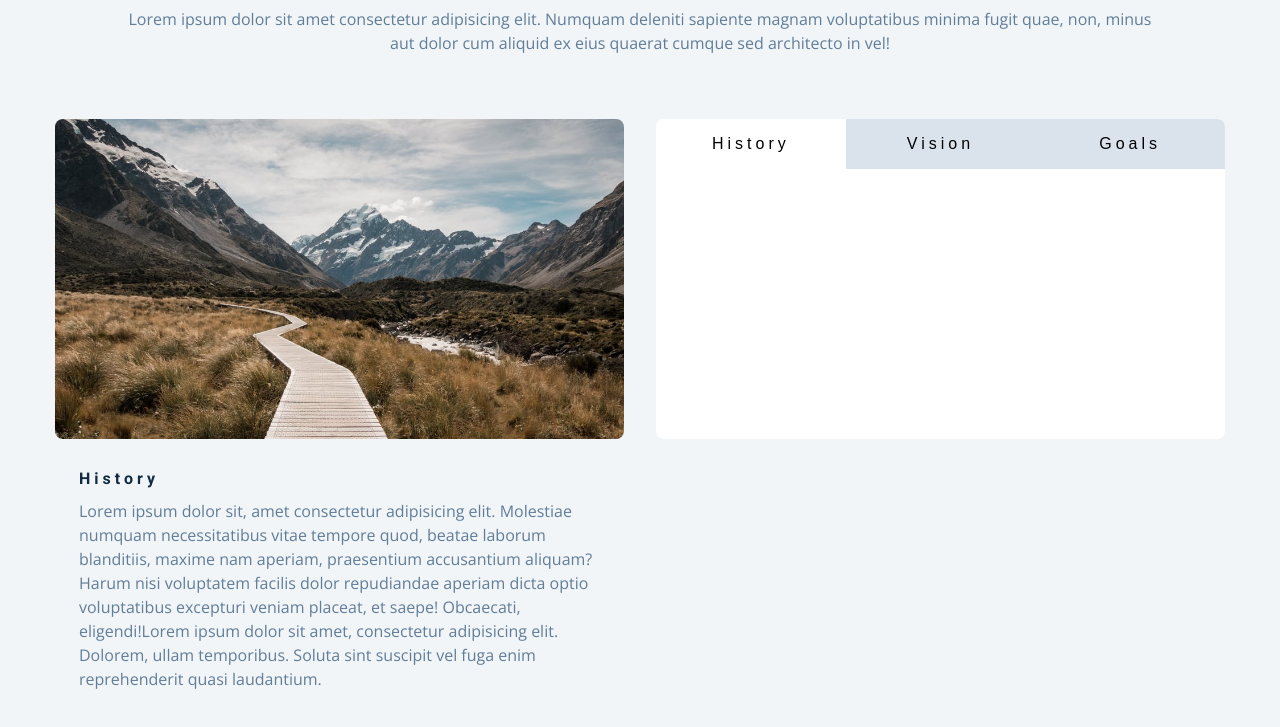
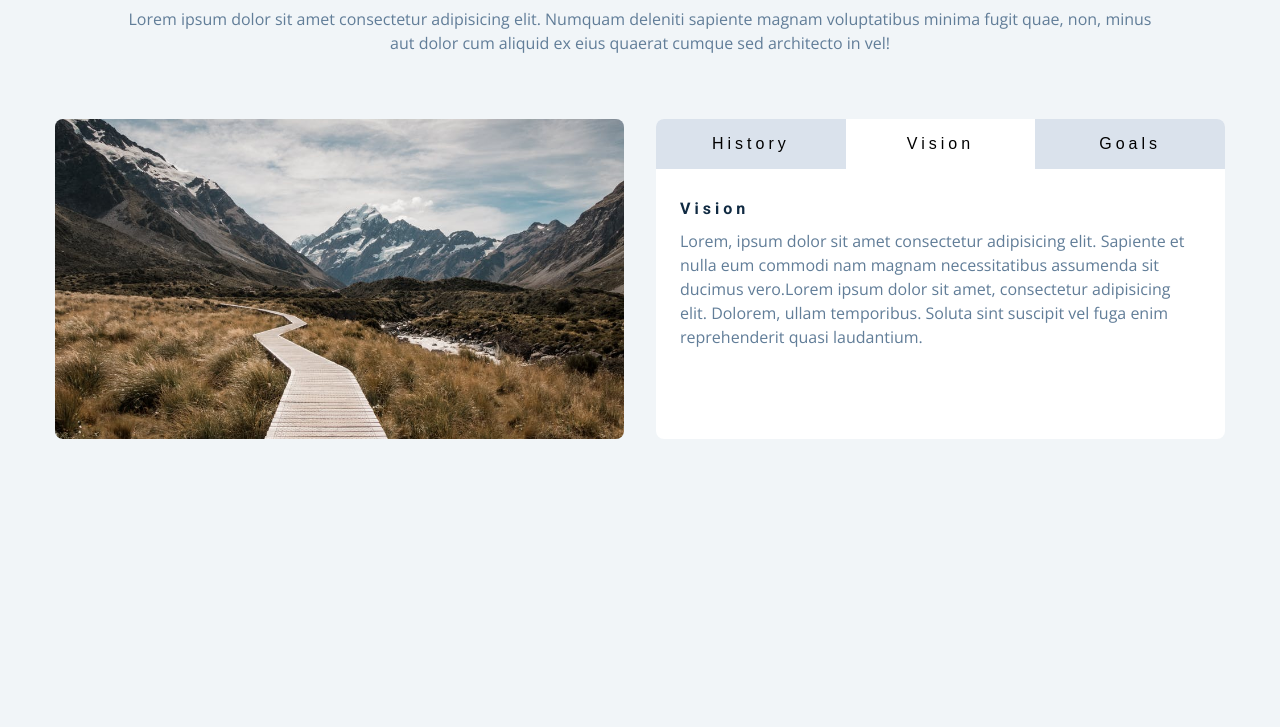
Before and after one commit to NateOs/js-tabs, a plain HTML site: page index.html in a window 1280 px wide. Both pictures are taken after a click on the button "Vision". Shown: the part 45-772 px from the top of the page. Drawn offline with nearby package versions, Linux system fonts and the light colour scheme.

Commit message:
Added CSS Modified HTML

```diff
--- a/app.js
+++ b/app.js
@@ -0,0 +1,20 @@
+const btns  = document.querySelectorAll('.tab-btn')
+const about = document.querySelector('.about')
+const articles = document.querySelectorAll('.content')
+
+about.addEventListener('click', (e) => {
+    const id = e.target.dataset.id
+    if (id) {
+        //remove active from other btns
+        btns.forEach((btn) => {
+            btn.classList.remove('active')
+            e.target.classList.add('active')
+        })
+        //hide other articles
+        articles.forEach((article) => {
+            article.classList.remove('active')
+        })
+        const element = document.getElementById(id)
+        element.classList.add('active')
+    }
+})
--- a/index.html
+++ b/index.html
@@ -25,10 +25,9 @@
             <button class="tab-btn" data-id='vision'>vision</button>
             <button class="tab-btn" data-id='goals'>goals</button>
           </div>
-        </article>
           <article class="about-content">
             <!--single item-->
-          <div class="content active" id='history'>
+            <div class="content" id='history'>
               <h4>History</h4>
               <p>
                 Lorem ipsum dolor sit, amet consectetur adipisicing elit. Molestiae numquam necessitatibus vitae tempore quod, beatae laborum blanditiis, maxime nam aperiam, praesentium accusantium aliquam? Harum nisi voluptatem facilis dolor repudiandae aperiam dicta optio voluptatibus excepturi veniam placeat, et saepe! Obcaecati, eligendi!Lorem ipsum dolor sit amet, consectetur adipisicing elit. Dolorem, ullam temporibus. Soluta sint suscipit vel fuga enim reprehenderit quasi laudantium.
@@ -36,7 +35,7 @@
             </div>
             <!--end of single item-->
             <!--single item-->
-          <div class="content">
+            <div class="content" id="vision">
               <h4>vision</h4>
               <p>
                 Lorem, ipsum dolor sit amet consectetur adipisicing elit. Sapiente et nulla eum commodi nam magnam necessitatibus assumenda sit ducimus vero.Lorem ipsum dolor sit amet, consectetur adipisicing elit. Dolorem, ullam temporibus. Soluta sint suscipit vel fuga enim reprehenderit quasi laudantium.
@@ -44,14 +43,16 @@
             </div>
             <!--end of single item-->
             <!--single item-->
-          <div class="content">
-            <h4>History</h4>
+            <div class="content" id="goals">
+              <h4>goals</h4>
               <p>
                 Lorem ipsum dolor sit amet, consectetur adipisicing elit. Dolorem, ullam temporibus. Soluta sint suscipit vel fuga enim reprehenderit quasi laudantium.
               </p>
             </div>
             <!--end of single item-->
           </article>
+        </article>
+
       </div>
     </section>
     <!-- javascript -->
```
Lines whose indentation alone changed are shown as unchanged.
